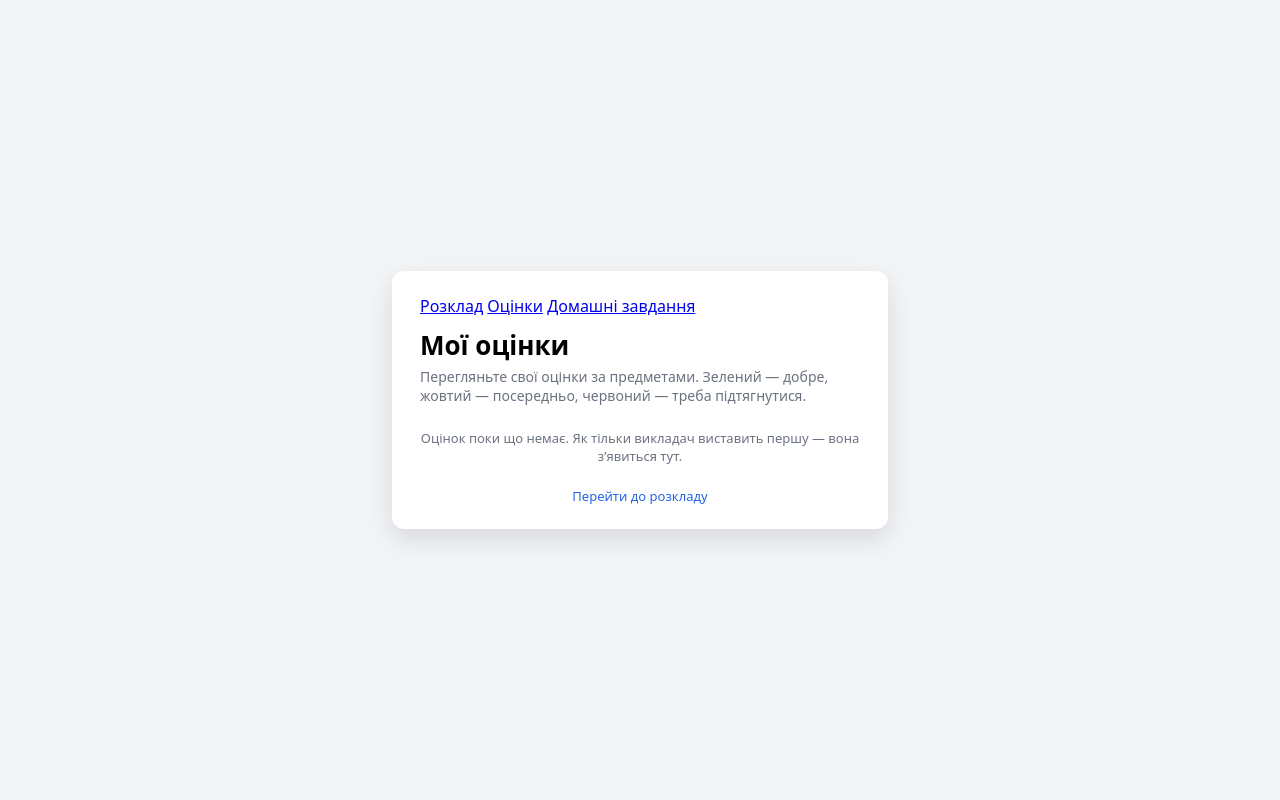
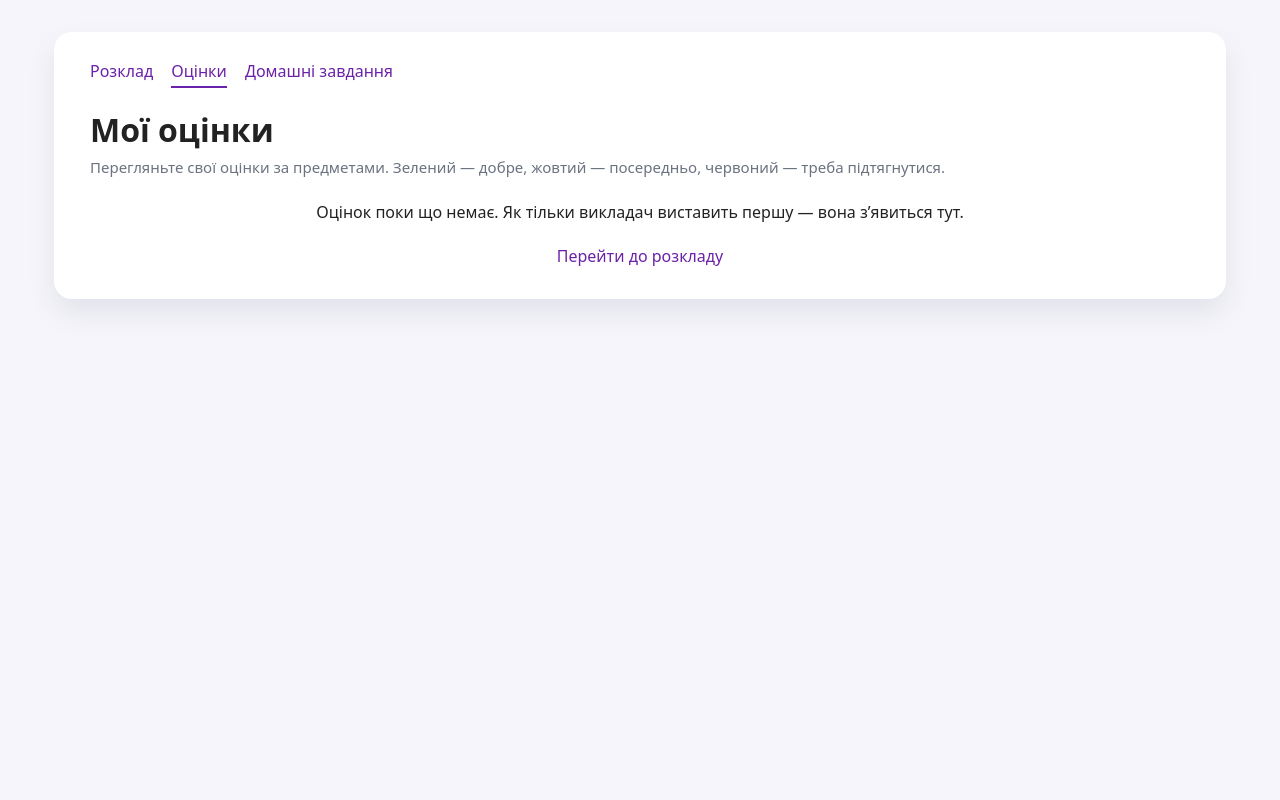
Before and after one commit to AbhashV18/Practice-project, a Django app: page /grades/ in a window 1280 px wide. Run offline with Django 5.2, Linux system fonts and the light colour scheme; a user stored in the database is signed in; data comes from the database, SQL or seed files in the repository.

Commit message:
Зробив невеличкі візуальі виправлення

```diff
--- /dev/null
+++ b/diary/static/diary/styles.css
@@ -0,0 +1,199 @@
+
+body {
+    font-family: system-ui, -apple-system, BlinkMacSystemFont, "Segoe UI", sans-serif;
+    margin: 0;
+    padding: 0;
+    background: #f5f5fb;
+    color: #222;
+}
+
+
+.card {
+    max-width: 1100px;
+    margin: 32px auto;
+    padding: 28px 36px 32px;
+    background: #ffffff;
+    border-radius: 18px;
+    box-shadow: 0 14px 30px rgba(15, 23, 42, 0.08);
+}
+
+
+.view-switch {
+    display: flex;
+    gap: 18px;
+    margin-bottom: 10px;
+}
+
+.view-pill {
+    font-size: 16px;
+    font-weight: 500;
+    text-decoration: none;
+    color: #6b21a8;
+    padding-bottom: 4px;
+    border-bottom: 2px solid transparent;
+}
+
+.view-pill:hover {
+    border-bottom-color: rgba(107, 33, 168, 0.4);
+}
+
+.view-pill-active {
+    border-bottom-color: #6b21a8;
+}
+
+
+h1 {
+    margin: 8px 0 6px;
+    font-size: 32px;
+    font-weight: 700;
+}
+
+.subtitle {
+    margin: 0 0 18px;
+    font-size: 15px;
+    color: #6b7280;
+}
+
+
+.subject-section {
+    margin-top: 18px;
+    padding: 18px 20px 20px;
+    border-radius: 16px;
+    background: #faf7ff;
+    border: 1px solid #e5d9ff;
+}
+
+.subject-header-row {
+    display: flex;
+    justify-content: space-between;
+    align-items: baseline;
+    margin-bottom: 10px;
+}
+
+.subject-title {
+    font-size: 20px;
+    font-weight: 600;
+}
+
+.subject-subtitle {
+    font-size: 13px;
+    color: #6b7280;
+}
+
+.subject-meta {
+    font-size: 13px;
+    text-transform: uppercase;
+    letter-spacing: 0.06em;
+    color: #9ca3af;
+}
+
+.grades-table {
+    width: 100%;
+    border-collapse: collapse;
+    font-size: 15px;
+}
+
+.grades-table thead th {
+    text-align: left;
+    padding: 10px 10px;
+    border-bottom: 1px solid #e5e7eb;
+    font-weight: 600;
+    color: #6b7280;
+}
+
+.grades-table tbody td {
+    padding: 10px 10px;
+    border-bottom: 1px solid #f1f5f9;
+}
+
+.grade-badge {
+    display: inline-flex;
+    align-items: center;
+    justify-content: center;
+    min-width: 42px;
+    padding: 4px 12px;
+    border-radius: 999px;
+    font-size: 14px;
+    font-weight: 600;
+}
+
+.grade-good {
+    background: #dcfce7;
+    color: #166534;
+}
+
+.grade-ok {
+    background: #fef9c3;
+    color: #854d0e;
+}
+
+.grade-bad {
+    background: #fee2e2;
+    color: #b91c1c;
+}
+
+.hw-done {
+    background: #dcfce7;
+    color: #166534;
+    border-radius: 999px;
+    padding: 4px 12px;
+    font-weight: 600;
+    font-size: 14px;
+}
+
+.hw-not {
+    background: #fee2e2;
+    color: #b91c1c;
+    border-radius: 999px;
+    padding: 4px 12px;
+    font-weight: 600;
+    font-size: 14px;
+}
+
+
+.day-pill {
+    display: inline-flex;
+    align-items: center;
+    justify-content: center;
+    padding: 6px 14px;
+    border-radius: 999px;
+    font-size: 14px;
+    text-decoration: none;
+    color: #4b5563;
+    background: #e5e7eb;
+    margin-right: 6px;
+    margin-bottom: 8px;
+}
+
+.day-pill-active {
+    background: #6b21a8;
+    color: #ffffff;
+}
+
+.center {
+    text-align: center;
+}
+
+.link-primary {
+    color: #6b21a8;
+    text-decoration: none;
+    font-weight: 500;
+}
+
+.link-primary:hover {
+    text-decoration: underline;
+}
+
+.btn-primary {
+    border: none;
+    background: #6b21a8;
+    color: #ffffff;
+    padding: 8px 18px;
+    border-radius: 999px;
+    font-size: 14px;
+    cursor: pointer;
+}
+
+.btn-primary:hover {
+    opacity: 0.92;
+}
--- a/templates/base.html
+++ b/templates/base.html
@@ -1,293 +1,15 @@
+{% load static %}
 <!DOCTYPE html>
 <html lang="uk">
 <head>
     <meta charset="UTF-8">
     <title>{% block title %}Щоденник студента{% endblock %}</title>
-    <style>
 
-    /* ===== ЖУРНАЛ ОЦІНОК ===== */
-
-    .subject-section {
-        margin-top: 20px;
-        border-radius: 12px;
-        border: 1px solid #e5e7eb;
-        background: #ffffff;
-        overflow: hidden;
-        box-shadow: 0 8px 20px rgba(15, 23, 42, 0.03);
-    }
-
-    .subject-header-row {
-        display: flex;
-        justify-content: space-between;
-        align-items: baseline;
-        padding: 12px 16px;
-        background: #f3f4f6;
-        border-bottom: 1px solid #e5e7eb;
-    }
-
-    .subject-title {
-        font-size: 17px;
-        font-weight: 600;
-        color: #111827;
-    }
-
-    .subject-subtitle {
-        font-size: 13px;
-        color: #6b7280;
-        margin-top: 2px;
-    }
-
-    .subject-meta {
-        font-size: 12px;
-        color: #6b7280;
-        text-transform: uppercase;
-        letter-spacing: .06em;
-    }
-
-    .grades-table {
-        width: 100%;
-        border-collapse: collapse;
-        font-size: 14px;
-    }
-
-    .grades-table thead th {
-        padding: 8px 12px;
-        text-align: left;
-        font-size: 12px;
-        text-transform: uppercase;
-        letter-spacing: .06em;
-        color: #6b7280;
-        background: #f9fafb;
-        border-bottom: 1px solid #e5e7eb;
-    }
-
-    .grades-table tbody td {
-        padding: 8px 12px;
-        border-bottom: 1px solid #e5e7eb;
-    }
-
-    .grades-table tbody tr:nth-child(even) {
-        background: #f9fafb;
-    }
-
-    .grade-badge {
-        display: inline-flex;
-        min-width: 32px;
-        justify-content: center;
-        padding: 3px 10px;
-        border-radius: 999px;
-        font-weight: 600;
-        font-size: 13px;
-    }
-
-    .grade-good {
-        background: #dcfce7;
-        color: #166534;
-    }
-
-    .grade-ok {
-        background: #fef9c3;
-        color: #854d0e;
-    }
-
-    .grade-bad {
-        background: #fee2e2;
-        color: #991b1b;
-    }
-
-    .text-muted {
-        color: #6b7280;
-        font-size: 13px;
-    }
-
-    .center {
-        text-align: center;
-    }
-
-    .link-primary {
-        color: #2563eb;
-        text-decoration: none;
-        font-weight: 500;
-    }
-
-    .link-primary:hover {
-        text-decoration: underline;
-    }
-
-
-        body {
-            font-family: system-ui, -apple-system, BlinkMacSystemFont, "Segoe UI", sans-serif;
-            background: #f3f4f6;
-            margin: 0;
-            padding: 0;
-        }
-
-        .page-wrapper {
-            min-height: 100vh;
-            display: flex;
-            align-items: center;
-            justify-content: center;
-        }
-
-        .auth-card {
-            background: #ffffff;
-            padding: 24px 28px;
-            border-radius: 12px;
-            box-shadow: 0 10px 25px rgba(15, 23, 42, 0.12);
-            width: 100%;
-            max-width: 440px;
-        }
-
-        h1 {
-            margin-top: 0;
-            margin-bottom: 4px;
-            font-size: 26px;
-        }
-
-        .subtitle {
-            margin: 0 0 20px;
-            color: #6b7280;
-            font-size: 14px;
-        }
-
-        .form-group {
-            margin-bottom: 14px;
-        }
-
-        label {
-            display: block;
-            font-weight: 600;
-            margin-bottom: 4px;
-        }
-
-        input[type="text"],
-        input[type="password"] {
-            width: 100%;
-            padding: 8px 10px;
-            border-radius: 8px;
-            border: 1px solid #d1d5db;
-            font-size: 14px;
-            box-sizing: border-box;
-        }
-
-        input[type="text"]:focus,
-        input[type="password"]:focus {
-            outline: none;
-            border-color: #2563eb;
-            box-shadow: 0 0 0 1px #2563eb22;
-        }
-
-        .help-text-block {
-            font-size: 12px;
-            color: #6b7280;
-            background: #f9fafb;
-            border-radius: 8px;
-            padding: 8px 10px;
-            margin-top: 4px;
-        }
-
-        .help-text-block ul {
-            margin: 4px 0 0;
-            padding-left: 20px;
-        }
-
-        .help-text-block li {
-            margin-bottom: 2px;
-        }
-
-        .info-text {
-            font-size: 12px;
-            color: #6b7280;
-        }
-
-        .btn-primary {
-            margin-top: 8px;
-            width: 100%;
-            padding: 10px 14px;
-            border-radius: 999px;
-            border: none;
-            background: #2563eb;
-            color: white;
-            font-weight: 600;
-            font-size: 14px;
-            cursor: pointer;
-        }
-
-        .btn-primary:hover {
-            background: #1d4ed8;
-        }
-
-        .bottom-link {
-            margin-top: 14px;
-            font-size: 13px;
-            text-align: center;
-        }
-
-        .bottom-link a {
-            color: #2563eb;
-            text-decoration: none;
-            font-weight: 500;
-        }
-
-        .bottom-link a:hover {
-            text-decoration: underline;
-        }
-
-        .errorlist {
-            margin: 4px 0 0;
-            padding-left: 18px;
-            color: #b91c1c;
-            font-size: 12px;
-        }
-
-        .messages {
-            margin-bottom: 10px;
-            font-size: 13px;
-        }
-
-        .messages li {
-            list-style: none;
-        }
-
-        .messages .success {
-            color: #15803d;
-        }
-
-        .messages .error {
-            color: #b91c1c;
-        }
-
-        .day-pill {
-            padding: 6px 10px;
-            border-radius: 999px;
-            font-size: 13px;
-            text-decoration: none;
-            background: #e5e7eb;
-            color: #111827;
-            display: inline-block;
-        }
-
-        .day-pill-active {
-            background: #2563eb;
-            color: #ffffff;
-        }
-
-
-    </style>
+    <link rel="stylesheet" href="{% static 'diary/styles.css' %}">
 </head>
 <body>
-<div class="page-wrapper">
-    <div class="auth-card">
-        {% if messages %}
-            <ul class="messages">
-                {% for message in messages %}
-                    <li class="{{ message.tags }}">{{ message }}</li>
-                {% endfor %}
-            </ul>
-        {% endif %}
 
-        {% block content %}{% endblock %}
-    </div>
-</div>
+    {% block content %}{% endblock %}
+
 </body>
 </html>
```
Also changed, not shown: 1 other file.
